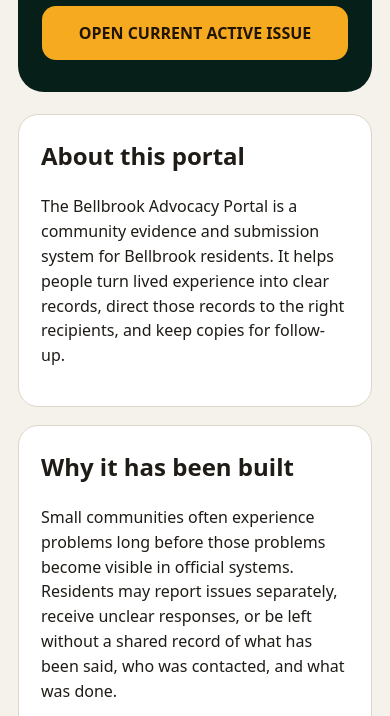
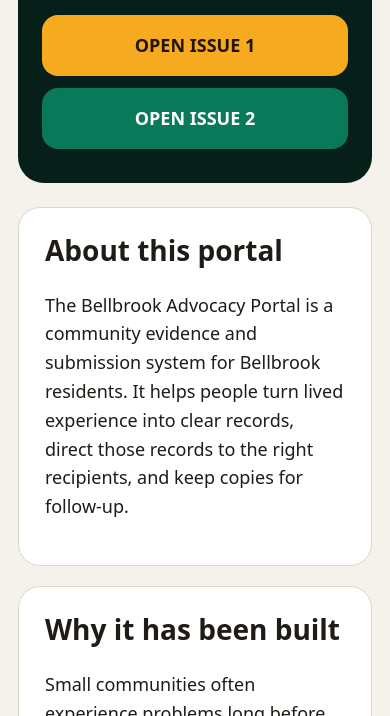
Before and after one commit to mayhem82/bellbrook-advocacy-flying-fox-form, a plain HTML site: page index.html in a window 390 px wide. Shown: the part 548-1264 px from the top of the page. Drawn offline with Linux system fonts and the light colour scheme.

Commit message:
Add issue 2 link to portal index

```diff
--- a/index.html
+++ b/index.html
@@ -5,19 +5,19 @@
 <meta name="viewport" content="width=device-width,initial-scale=1">
 <title>Bellbrook Advocacy Portal</title>
 <style>
-body{margin:0;background:#f5f2eb;color:#1f1b16;font-family:system-ui,-apple-system,Segoe UI,Roboto,Arial,sans-serif;line-height:1.55}.top{background:#063d2e;color:white;padding:28px 18px}.wrap{max-width:900px;margin:auto;padding:22px 18px}.hero{background:#071f19;color:white;border-radius:26px;padding:32px 24px;text-align:center;margin-bottom:22px}.card{background:white;border:1px solid #ddd6ca;border-radius:20px;padding:22px;margin:0 0 18px}.btn{display:block;text-align:center;border-radius:14px;padding:15px 18px;font-weight:900;text-decoration:none;background:#087a59;color:white}.yellow{background:#f5aa20;color:#211400}h1{margin:0;font-size:34px}h2{margin-top:0}.list li{margin:7px 0}.foot{background:#1e1a17;color:#aaa;text-align:center;padding:28px 18px}
+body{margin:0;background:#f5f2eb;color:#1f1b16;font-family:system-ui,-apple-system,Segoe UI,Roboto,Arial,sans-serif;line-height:1.6;font-size:18px}.top{background:#063d2e;color:white;padding:28px 18px}.wrap{max-width:940px;margin:auto;padding:22px 18px}.hero{background:#071f19;color:white;border-radius:26px;padding:34px 24px;text-align:center;margin-bottom:24px}.card{background:white;border:1px solid #ddd6ca;border-radius:22px;padding:26px;margin:0 0 20px}.grid{display:grid;gap:18px}.btn{display:block;text-align:center;border-radius:16px;padding:16px 18px;font-weight:900;text-decoration:none;background:#087a59;color:white;margin-top:12px}.yellow{background:#f5aa20;color:#211400}h1{margin:0;font-size:36px;line-height:1.1}h2{margin-top:0;font-size:28px;line-height:1.2}.list li{margin:8px 0}.tag{display:inline-block;background:#fff7df;border:1px solid #f2d28b;border-radius:999px;padding:5px 10px;font-weight:900;color:#5d4510;font-size:14px}.foot{background:#1e1a17;color:#aaa;text-align:center;padding:28px 18px}@media(min-width:720px){.grid{grid-template-columns:1fr 1fr}.card{padding:30px}}
 </style>
 </head>
 <body>
 <header class="top"><div class="wrap"><h1>BELLBROOK ADVOCACY PORTAL</h1><p>Community evidence and submission tools for Bellbrook residents.</p></div></header>
 <main class="wrap">
-<section class="hero"><h2>BELLBROOK ADVOCACY PORTAL</h2><p>Community evidence and submission tools for Bellbrook residents.</p><a class="btn yellow" href="flying-fox.html">OPEN CURRENT ACTIVE ISSUE</a></section>
+<section class="hero"><h2>BELLBROOK ADVOCACY PORTAL</h2><p>Community evidence and submission tools for Bellbrook residents.</p><a class="btn yellow" href="flying-fox.html">OPEN ISSUE 1</a><a class="btn" href="asbestos.html">OPEN ISSUE 2</a></section>
 <section class="card"><h2>About this portal</h2><p>The Bellbrook Advocacy Portal is a community evidence and submission system for Bellbrook residents. It helps people turn lived experience into clear records, direct those records to the right recipients, and keep copies for follow-up.</p></section>
 <section class="card"><h2>Why it has been built</h2><p>Small communities often experience problems long before those problems become visible in official systems. Residents may report issues separately, receive unclear responses, or be left without a shared record of what has been said, who was contacted, and what was done.</p><p>This portal exists so Bellbrook can hold its own record.</p></section>
 <section class="card"><h2>About community</h2><p>The portal is not owned by an institution. It is a community tool. Each resident account remains the resident's own account. The portal does not replace personal voice. It helps protect, organise, and carry that voice into a form that can be submitted, retained, compared, and followed up.</p></section>
 <section class="card"><h2>About yield</h2><p>The purpose of the portal is yield for the community: clearer understanding, stronger records, better routing, and the ability for residents to name what is happening in a form that is harder to dismiss.</p><ul class="list"><li>Legibility</li><li>Record ownership</li><li>Submission pathways</li><li>Follow-up readiness</li><li>Community memory</li></ul></section>
+<section class="card"><h2>Active issue modules</h2><div class="grid"><article class="card"><span class="tag">Issue 1</span><h2>Flying Fox Community Impact Record</h2><p>Resident impact account, cover letters, archive receipt, selected-recipient pack, and phone-safe filenames.</p><a class="btn" href="flying-fox.html">OPEN ISSUE 1 MODULE</a></article><article class="card"><span class="tag">Issue 2</span><h2>Community Safety Record</h2><p>Resident account, cover letters, petition statement, archive receipt, selected-recipient pack, and phone-safe filenames.</p><a class="btn" href="asbestos.html">OPEN ISSUE 2 MODULE</a></article></div></section>
 <section class="card"><h2>Planned next stage</h2><p>Response tracking is planned. The current portal does not yet store or track responses. It is being structured so submissions can later be logged, followed up, and classified.</p></section>
-<section class="card"><h2>Current active module</h2><p><strong>Bellbrook Flying Fox Community Impact Record</strong></p><p>This is the first active issue module inside the Bellbrook Advocacy Portal.</p><a class="btn" href="flying-fox.html">OPEN FLYING FOX COMMUNITY IMPACT RECORD</a></section>
 </main>
 <footer class="foot"><p>© Bellbrook Advocacy Portal</p><p>Community evidence and submission tools.</p></footer>
 </body>
```
